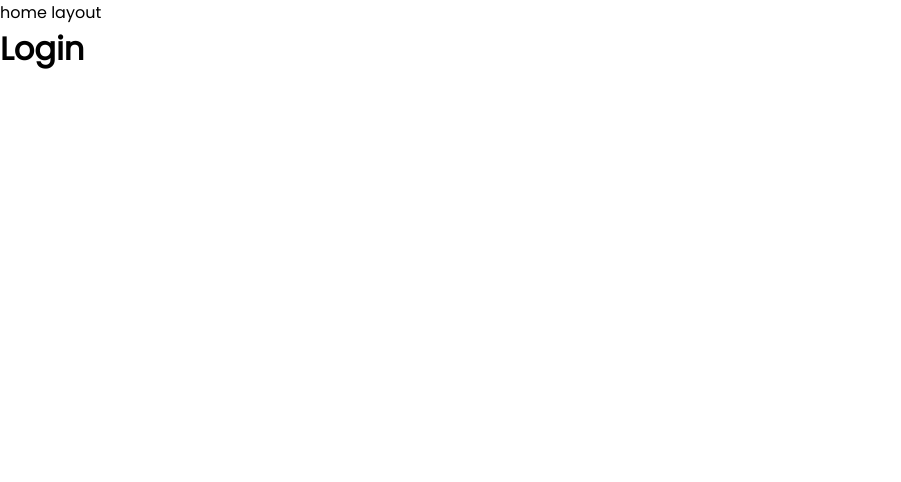
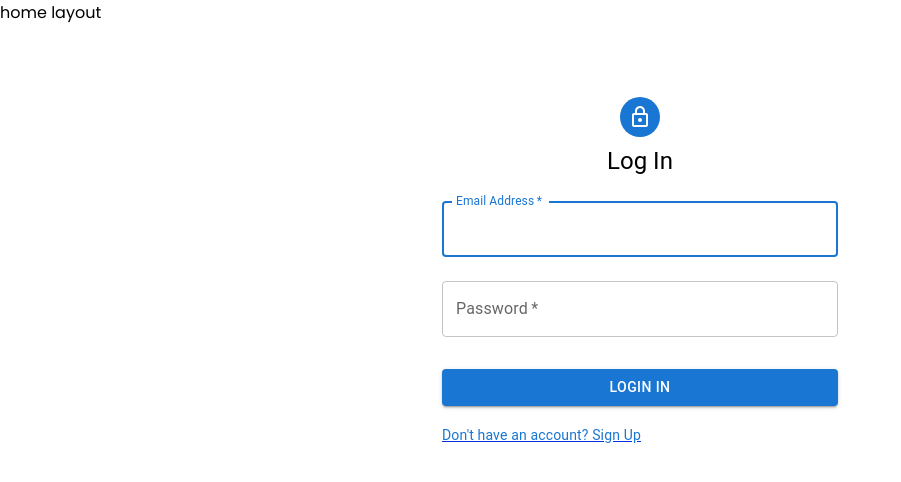
Before and after one commit to alistairliya/django, a React (Create React App) app in the folder my-react-app/: page /login in a window 1280 px wide. Shown: the top 482 px of the page, without its empty margins (0-901 px from the left). Built offline with nearby package versions, Linux system fonts and the light colour scheme.

Commit message:
can login

```diff
--- a/my-react-app/package.json
+++ b/my-react-app/package.json
@@ -3,6 +3,10 @@
   "version": "0.1.0",
   "private": true,
   "dependencies": {
+    "@emotion/react": "^11.10.5",
+    "@emotion/styled": "^11.10.5",
+    "@mui/icons-material": "^5.11.0",
+    "@mui/material": "^5.11.3",
     "@testing-library/jest-dom": "^5.16.5",
     "@testing-library/react": "^13.4.0",
     "@testing-library/user-event": "^13.5.0",
--- a/my-react-app/src/components/ProtectedLayout.js
+++ b/my-react-app/src/components/ProtectedLayout.js
@@ -4,7 +4,7 @@
 //import { AppBar } from "./AppBar";
 
 export const ProtectedLayout = () => {
-  const { user } = useAuth();
+  const { user, logout } = useAuth();
   const outlet = useOutlet();
 
   if (!user) {
--- a/my-react-app/src/hooks/useAuth.js
+++ b/my-react-app/src/hooks/useAuth.js
@@ -10,7 +10,7 @@
   // call this function when you want to authenticate the user
   const login = async (data) => {
     setUser(data);
-    navigate("/profile");
+    navigate("/dashboard");
   };
 
   // call this function to sign out logged in user
--- a/my-react-app/src/index.js
+++ b/my-react-app/src/index.js
@@ -4,10 +4,11 @@
 import App from './App';
 import Error from './components/Error';
 import About from './components/About';
-import Login from './components/Login';
+//import Login from './components/Login';
 import { HomeLayout } from './components/HomeLayout';
 import {ProtectedLayout} from './components/ProtectedLayout';
 import Dashboard  from './pages/Dashboard';
+import {LoginPage} from './pages/LoginPage';
 import { ProtectedRoute } from "./components/ProtectedRoute";
 import reportWebVitals from './reportWebVitals';
 import { AuthProvider } from "./hooks/useAuth";
@@ -28,7 +29,7 @@
         children: [
           {
             path:'login',
-            element: <Login />
+            element: <LoginPage />
           },
         ]
       },
--- /dev/null
+++ b/my-react-app/src/pages/LoginPage.js
@@ -0,0 +1,84 @@
+import * as React from "react";
+import Avatar from "@mui/material/Avatar";
+import Button from "@mui/material/Button";
+import TextField from "@mui/material/TextField";
+import Link from "@mui/material/Link";
+import Grid from "@mui/material/Grid";
+import Box from "@mui/material/Box";
+import LockOutlinedIcon from "@mui/icons-material/LockOutlined";
+import Typography from "@mui/material/Typography";
+import Container from "@mui/material/Container";
+import { Link as RouterLink } from "react-router-dom";
+import { useAuth } from "../hooks/useAuth";
+
+export const LoginPage = () => {
+  const { login } = useAuth();
+
+  const handleSubmit = (event) => {
+    event.preventDefault();
+    const data = new FormData(event.currentTarget);
+    login({
+      email: data.get("email"),
+      password: data.get("password")
+    });
+  };
+
+  return (
+    <Container component="main" maxWidth="xs">
+      <Box
+        sx={{
+          marginTop: 8,
+          display: "flex",
+          flexDirection: "column",
+          alignItems: "center"
+        }}
+      >
+        <Avatar sx={{ m: 1, bgcolor: "primary.main" }}>
+          <LockOutlinedIcon />
+        </Avatar>
+        <Typography component="h1" variant="h5">
+          Log In
+        </Typography>
+        <Box component="form" onSubmit={handleSubmit} noValidate sx={{ mt: 1 }}>
+          <TextField
+            margin="normal"
+            required
+            fullWidth
+            id="email"
+            label="Email Address"
+            name="email"
+            autoComplete="email"
+            autoFocus
+          />
+          <TextField
+            margin="normal"
+            required
+            fullWidth
+            name="password"
+            label="Password"
+            type="password"
+            id="password"
+            autoComplete="current-password"
+          />
+          <Button
+            type="submit"
+            fullWidth
+            variant="contained"
+            sx={{ mt: 3, mb: 2 }}
+          >
+            Login In
+          </Button>
+          <Grid container>
+            <Grid item>
+              <RouterLink to="/register">
+                <Link href="#" variant="body2">
+                  {"Don't have an account? Sign Up"}
+                </Link>
+              </RouterLink>
+            </Grid>
+          </Grid>
+        </Box>
+      </Box>
+    </Container>
+  );
+};
```
Also changed, not shown: 1 other file (tests, documents, lock files or other folders).
